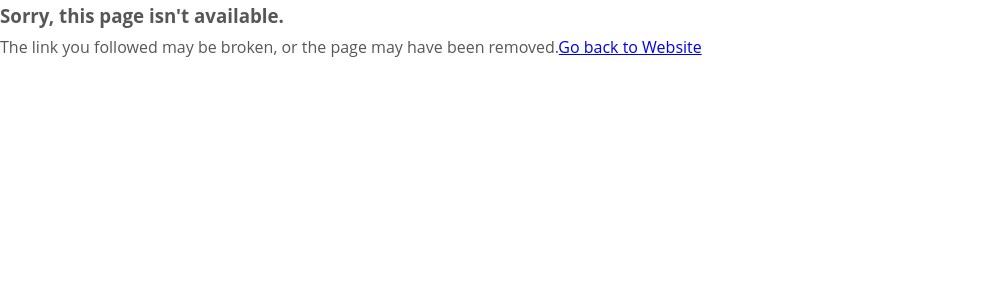
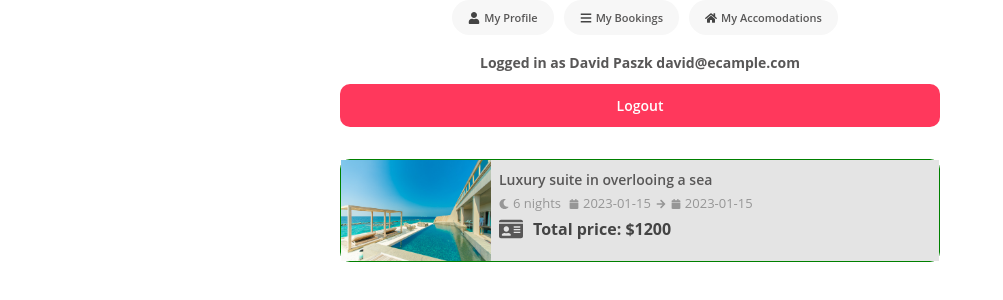
Before and after one commit to bolaji0x/Airbnb-clone-MERN-Stack, a React (Create React App) app in the folder client/: page /profile in a window 1280 px wide. Shown: the top 300 px of the page, without its empty margins (0-1003 px from the left). Built offline with nearby package versions, Linux system fonts and the light colour scheme; no server answers.

Commit message:
Worked on admin webpage design

```diff
--- a/client/src/App.js
+++ b/client/src/App.js
@@ -2,7 +2,7 @@ import { BrowserRouter as Router, Routes, Route } from 'react-router-dom'
 
 import { Register, Error, ProtectedRoute, Landing } from './pages'
 import { SingleListing } from './components'
-
+import { Profile, AddBooking } from './pages/dashboard'
 function App() {
   return (
     <Router>
@@ -12,6 +12,8 @@ function App() {
 
         <Route path='/landing' element={<Landing />} />
         <Route path='/listing' element={<SingleListing/>} />
+        <Route path='/profile' element={<Profile />} />
+        <Route path='/add-booking' element={<AddBooking />} />
 
         <Route path='*' element={<Error />} />
       </Routes>
--- a/client/src/components/TestImg.js
+++ b/client/src/components/TestImg.js
@@ -1,7 +1,7 @@
 import logo from '../assets/images/testimg.jpg'
 
 const Logo = () => {
-  return <img src={logo} alt='airnbnb-logo' className='listing-img' />
+  return <img src={logo} alt='airnbnb-logo' className='booking-img' />
 }
 
 export default Logo
--- a/client/src/index.css
+++ b/client/src/index.css
@@ -1069,6 +1069,178 @@ input:checked + .slider:before {
   margin-bottom: 1rem;
 }
 
+/* ====== Profile Section ========== */
+
+.profile-container {
+  max-width: 600px;
+  width: calc(100% - 2rem);
+  margin-left: 1rem;
+  margin-right: 1rem;
+}
+.profile-head {
+  display: flex;
+  justify-content: space-between;
+  margin-bottom: 1rem;
+  justify-content: center;
+}
+
+.each-tab-btn {
+  display: grid;
+  background-color: var(--black-500);
+  justify-items: center;
+  border-radius: 10px;
+  padding: .5rem 1rem;
+  margin-left: 10px;
+}
+
+.each-tab-icon {
+  font-size: 12px;
+  color: var(--black-100);
+  margin-bottom: 5px;
+}
+
+.each-tab-label {
+ font-size: 11px;
+ margin-left: 4px;
+ font-weight: var(--thicker-font);
+}
+
+.profile-text {
+  font-size: 14px;
+  text-align: center;
+}
+
+
+/* =======My Bookings ======= */
+.bookings-container {
+  margin-top: 2rem;
+}
+.booking-content {
+  border: 1px solid green;
+  border-radius: 10px;
+  display: flex;
+  heght: 150px;
+}
+
+.booking-img {
+  height: 100%;
+  width: 150px;
+  object-fit: cover;
+
+}
+
+.booking-texts {
+  padding: .5rem;
+  width: 100%;
+  background-color: var(--black-400);
+}
+
+.booking-title {
+  font-size: 14px;
+  font-weight: var(--thicker-font);
+}
+
+.booking-label-icon {
+  display: grid;
+}
+
+.each-bli {
+  display: flex;
+  align-items: center;
+  margin-right: .5rem;
+  color: var(--black-300);
+}
+
+.bli-icon {
+  font-size: 10px;
+
+}
+
+.ar-icon {
+  margin: 0 5px;
+}
+
+.bli-text {
+  font-size: 13px;
+  margin-left: 4px;
+}
+
+.booking-btm {
+  display: flex;
+  align-items: center;
+}
+
+.card-icon {
+  font-size: 1.5rem;
+}
+
+.bbtm-text {
+  font-size: 1rem;
+  color: var(--black-100);
+  margin-left: 10px;
+}
+
+
+/* ===== Add Booking =======*/
+.each-create-input {
+
+}
+
+.eci-desc {
+  font-size: 12px;
+  margin-bottom: 5px;
+  color: var(--black-300);
+}
+
+.eci-text {
+  font-size: 14px;
+  font-weight: var(--thicker-font);
+}
+
+
+
+.img-prev {
+  width: 70px;
+  height: 70px;
+  border-radius: 100%;
+}
+
+.upload-text {
+  position: absolute;
+  left: 0;
+  right: 0;
+}
+
+.upload-btn {
+  visibility: hidden;
+}
+
+.upload-img-btn {
+  display: flex;
+}
+
+.upload-btn-cont {
+  background-color: var(--black-500);
+  width: 65px;
+  height: 65px;
+  color: var(--black-300);
+  margin-left: .8rem;
+  font-size: .8rem;
+  display: flex;
+  flex-direction: column;
+  align-items: center;
+  justify-content: center;
+  box-shadow: var(--shadow-3);
+  border-radius: var(--borderRadius);
+  cursor: pointer;
+}
+
+.cloud-btn {
+  font-size: 1.2rem;
+}
+
+
+
 @media screen and (min-width: 680px) {
   body {
     margin: 0;
@@ -1251,6 +1423,31 @@ input:checked + .slider:before {
     height: 380px;
   }
 
+
+  /* ======= Profile Section ===== */
+
+  .each-tab-btn {
+    display: flex;
+    background-color: var(--black-500);
+    align-items: center;
+    border-radius: 35px;
+    padding: .5rem 1rem;
+    margin-left: 10px;
+  }
+
+  .each-tab-icon {
+    font-size: 12px;
+    color: var(--black-100);
+    margin-bottom: unset;
+  }
+
+
+  /* ========== Booking Section ======== */
+
+  .booking-label-icon {
+    display: flex;
+  }
+
 }
 
 @media screen and (min-width: 768px) {
--- /dev/null
+++ b/client/src/pages/dashboard/AddBooking.js
@@ -0,0 +1,75 @@
+import React from 'react'
+import { BiCloudUpload } from 'react-icons/bi'
+import { FormRow } from '../../components'
+
+const AddBooking = () => {
+  return (
+    <>
+        <div className='accomodations-container profile-container bd-container'>
+            <form className='create-form'>
+                <div className='each-create-input'>
+                    <p className='eci-desc'>Title for your place, should be short and catchy as in advertisement</p>
+                    <FormRow type='text' labelText='Title' />
+                </div>
+                <div className='each-create-input'>
+                    <p className='eci-desc'>Address to this place</p>
+                    <FormRow type='text' labelText='Address' />
+                </div>
+                <div className='each-create-input'>
+                    <label className='eci-text'>Photos</label>
+                    <div className='upload-img-btn'>
+                        <div><img src='' className='upload-img' alt='booking-img' /></div>
+                        <div className='upload-btn-section'>
+                            <label className='upload-btn-cont' htmlFor='files'>
+                                <BiCloudUpload className='cloud-btn' />
+                                <span>Upload</span>
+                            </label>
+                            <input
+                                type="file"
+                                id='files'
+                                className='upload-btn'
+                                name="photo"
+                                accept=".png, .jpg, .jpeg"
+                                multiple
+
+                            />
+                        </div>
+                    </div>
+                </div>
+
+                <div className='each-create-input'>
+                    <label className='eci-desc'>Description to this place</label>
+                    <textarea
+                        type="text"
+                        className='caption-input'
+                        required
+                        name="Description"
+                    ></textarea>
+                </div>
+                <div className='each-create-input'>
+                    <label className='eci-desc'>Extra info</label>
+                    <textarea
+                        type="text"
+                        className='caption-input'
+                        required
+                        name="Extra Info"
+                    ></textarea>
+                </div>
+
+                <div className='each-create-input'>
+                    <label>Check in & Chekout times</label>
+                    <div>
+                        <div><FormRow type='number' labelText='Check in time' /></div>
+                        <div><FormRow type='number' labelText='Check out time' /></div>
+                        <div><FormRow type='number' labelText='Max number of guests' /></div>
+                        <div><FormRow type='number' labelText='Price per night' /></div>
+                    </div>
+                </div>
+                <button type='submit' className='btn login-btn' >Save</button>
+            </form>
+        </div>
+    </>
+  )
+}
+
+export default AddBooking
--- /dev/null
+++ b/client/src/pages/dashboard/Profile.js
@@ -0,0 +1,65 @@
+import React from 'react'
+import { FaArrowRight, FaBars, FaCalendar, FaHome, FaIdCard, FaMoon, FaUser } from 'react-icons/fa'
+import TestImg from '../../components/TestImg'
+
+const Profile = () => {
+  return (
+    <>
+        <div className='profile-container bd-container'>
+            <div className='profile-content'>
+                <div className='profile-head'>
+                    <div className='each-tab-btn'>
+                        <FaUser className='each-tab-icon' />
+                        <label className='each-tab-label'>My Profile</label>
+                    </div>
+                    <div className='each-tab-btn'>
+                        <FaBars className='each-tab-icon' />
+                        <label className='each-tab-label'>My Bookings</label>
+                    </div>
+                    <div className='each-tab-btn'>
+                        <FaHome className='each-tab-icon' />
+                        <label className='each-tab-label'>My Accomodations</label>
+                    </div>
+                </div>
+
+                <div className='profile-texts'>
+                    <h4 className='profile-text'>Logged in as David Paszk david@ecample.com</h4>
+                    <button className='login-btn'>Logout</button>
+                </div>
+            </div>
+        </div>
+
+        <div className='bookings-container profile-container bd-container'>
+            <div className='booking-content'>
+                <TestImg />
+                <div className='booking-texts'>
+                    <h4 className='booking-title'>Luxury suite in overlooing a sea</h4>
+                    <div className='booking-label-icon'>
+                        <div className='each-bli'>
+                            <FaMoon className='bli-icon' />
+                            <label className='bli-text'>6 nights</label>
+                        </div>
+                        <div className='each-bli'>
+                            <FaCalendar className='bli-icon' />
+                            <label className='bli-text'>2023-01-15</label>
+                            <FaArrowRight className='bli-icon ar-icon' />
+                            <FaCalendar className='bli-icon' />
+                            <label className='bli-text'>2023-01-15</label>
+                        </div>
+                    </div>
+                    <div className='booking-btm'>
+                        <FaIdCard className='card-icon' />
+                        <h3 className='bbtm-text'>Total price: $1200</h3>
+                    </div>
+                </div>
+            </div>
+        </div>
+
+
+
+
+    </>
+  )
+}
+
+export default Profile
--- /dev/null
+++ b/client/src/pages/dashboard/index.js
@@ -0,0 +1,7 @@
+import Profile from "./Profile";
+import AddBooking from "./AddBooking";
+
+export {
+    Profile,
+    AddBooking
+}
```
